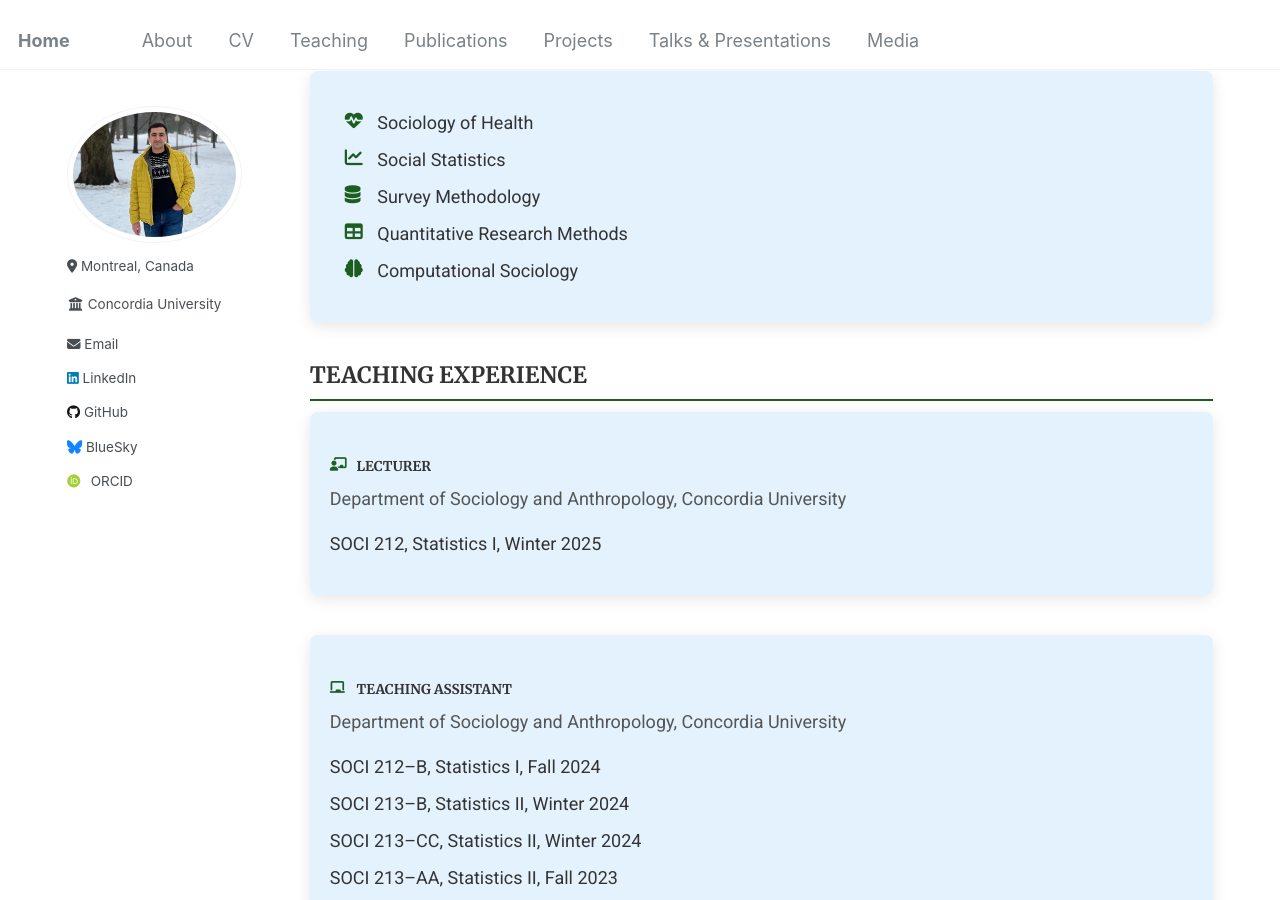
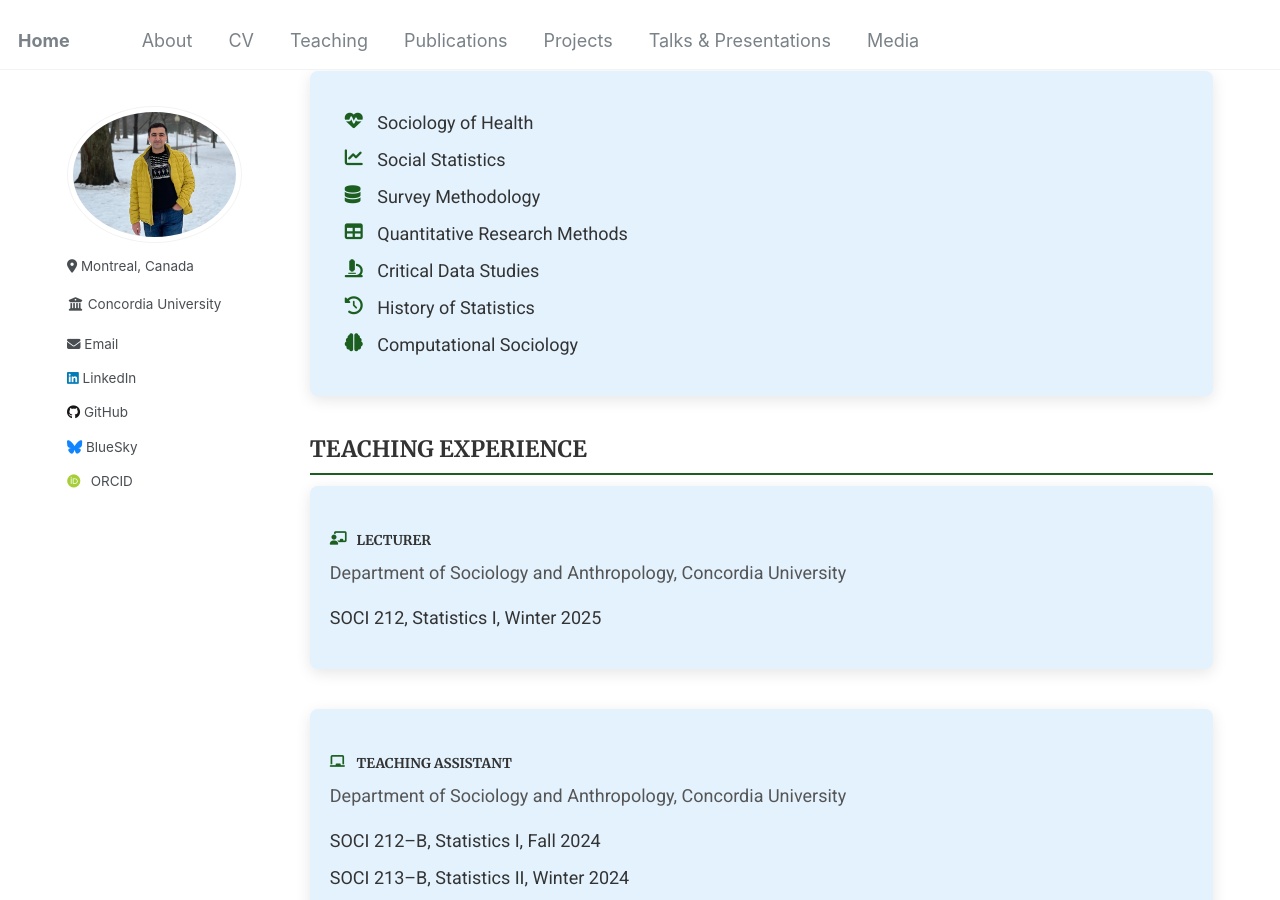
Before and after one commit to Mohsnmonji/mohsnmonji.github.io, a Jekyll site: the page built from _pages/teaching.md, in a window 1280 px wide and 900 px high, scrolled down 426 px. Built offline with Jekyll 4.4.1, drawn with Linux system fonts in a browser that asks for light colours; some web fonts are replaced.

Commit message:
Update teaching.md

```diff
--- a/_pages/teaching.md
+++ b/_pages/teaching.md
@@ -84,6 +84,8 @@ author_profile: true
       <li><i class="fas fa-chart-line icon"></i> Social Statistics</li>
       <li><i class="fas fa-database icon"></i> Survey Methodology</li>
       <li><i class="fas fa-table icon"></i> Quantitative Research Methods</li>
+      <li><i class="fas fa-microscope icon"></i> Critical Data Studies</li>
+      <li><i class="fas fa-history icon"></i> History of Statistics</li>
       <li><i class="fas fa-brain icon"></i> Computational Sociology</li>
     </ul>
   </div>
```
